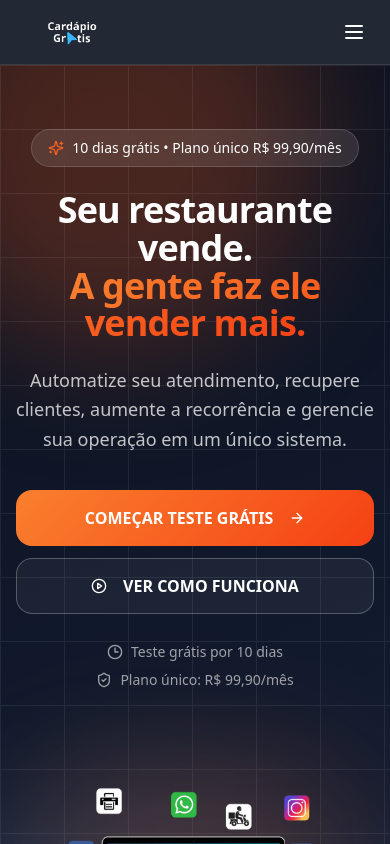
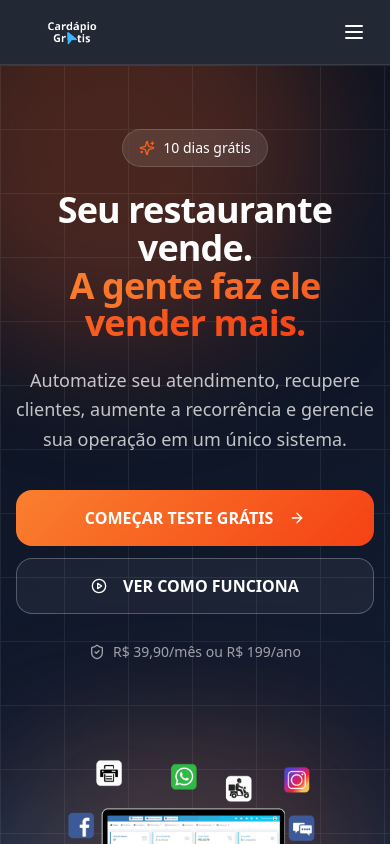
Before and after one commit to clicaepedefree/clicaepedefree, a React (Vite) app: page / in a window 390 px wide. Shown: the top 844 px of the page. Built offline with nearby package versions, Linux system fonts and the light colour scheme.

Commit message:
Atualiza preços mensal e anual na landing page

```diff
--- a/src/components/landing/LandingClose.tsx
+++ b/src/components/landing/LandingClose.tsx
@@ -31,10 +31,10 @@ const steps = [
 const faqs = [
   { q: "Preciso instalar alguma coisa?", a: "Não. Tudo funciona pelo navegador, no computador e no celular." },
   { q: "Como funciona o teste?", a: "Você tem 10 dias grátis para testar o sistema completo, com nossa equipe ajudando na configuração." },
-  { q: "Existe fidelidade ou multa?", a: "Não. O plano é mensal e você pode cancelar quando quiser." },
+  { q: "Quais são as opções de assinatura?", a: "Você pode escolher entre a assinatura mensal e a anual. As duas incluem os mesmos recursos." },
   { q: "Funciona com iFood e 99Food?", a: "Sim. Os pedidos dos marketplaces chegam junto com os pedidos do seu cardápio próprio." },
   { q: "Vocês ajudam a cadastrar meu cardápio?", a: "Sim. Nossa equipe cadastra seus produtos, fotos e preços para você começar pronto." },
-  { q: "Quanto custa depois do teste?", a: "Plano único de R$ 99,90 por mês, com todos os recursos incluídos." },
+  { q: "Quanto custa depois do teste?", a: "R$ 39,90 por mês ou R$ 199 por ano, com todos os recursos incluídos." },
 ];
 
 const included = [
@@ -89,7 +89,7 @@ export function LandingClose() {
           <div className="mx-auto max-w-3xl text-center">
             <span className="text-sm font-bold uppercase tracking-widest text-flame">A oferta</span>
             <h2 className="mt-4 text-3xl font-extrabold md:text-5xl">
-              Um plano único. Todos os recursos liberados.
+              Escolha entre mensal e anual. Todos os recursos liberados.
             </h2>
             <p className="mt-4 text-lg text-white/70">
               Teste por 10 dias grátis e veja o sistema funcionando no seu restaurante.
@@ -101,12 +101,21 @@ export function LandingClose() {
               <span className="inline-flex rounded-full bg-gradient-flame px-4 py-1.5 text-sm font-bold text-flame-foreground">
                 10 dias grátis para testar
               </span>
-              <div className="mt-6 flex items-end justify-center gap-2">
-                <span className="text-2xl font-semibold text-white/70">R$</span>
-                <span className="text-6xl font-extrabold leading-none md:text-7xl">99,90</span>
-                <span className="pb-2 text-lg text-white/70">/mês</span>
+              <div className="mt-6 grid gap-3 sm:grid-cols-2">
+                {[
+                  { label: "Mensal", price: "39,90", period: "mês" },
+                  { label: "Anual", price: "199", period: "ano" },
+                ].map(({ label, price, period }) => (
+                  <div key={label} className="rounded-2xl border border-white/15 bg-white/5 px-3 py-5">
+                    <p className="mb-2 text-sm font-semibold text-white/70">{label}</p>
+                    <p>
+                      <span className="text-lg text-white/70">R$ </span>
+                      <span className="text-4xl font-extrabold leading-none md:text-5xl">{price}</span>
+                      <span className="text-base text-white/70"> /{period}</span>
+                    </p>
+                  </div>
+                ))}
               </div>
-              <p className="mt-3 text-white/60">Sem fidelidade. Cancele quando quiser.</p>
             </div>
 
             <ul className="mt-9 grid gap-3 sm:grid-cols-2">
@@ -136,7 +145,7 @@ export function LandingClose() {
           {/* Ancoragem de valor */}
           <div className="mx-auto mt-14 grid max-w-4xl gap-4 sm:grid-cols-3">
             {[
-              { big: "R$ 3,33", small: "por dia — menos que um café" },
+              { big: "R$ 16,58", small: "por mês no equivalente da assinatura anual" },
               { big: "1 pedido", small: "por mês já paga o sistema" },
               { big: "Tudo em 1", small: "no lugar de vários sistemas" },
             ].map((c) => (
@@ -212,7 +221,7 @@ export function LandingClose() {
             COMEÇAR TESTE GRÁTIS
             <ArrowRight className="ml-2 h-5 w-5 transition-transform group-hover:translate-x-1" />
           </Button>
-          <p className="mt-4 text-sm text-white/60">10 dias grátis • Depois R$ 99,90/mês • Sem fidelidade</p>
+          <p className="mt-4 text-sm text-white/60">10 dias grátis • Depois R$ 39,90/mês ou R$ 199/ano</p>
         </div>
       </section>
     </>
--- a/src/components/landing/LandingHero.tsx
+++ b/src/components/landing/LandingHero.tsx
@@ -1,5 +1,5 @@
 import { Button } from "@/components/ui/button";
-import { ArrowRight, PlayCircle, ShieldCheck, Clock3, Sparkles } from "lucide-react";
+import { ArrowRight, PlayCircle, ShieldCheck, Sparkles } from "lucide-react";
 import { scrollToPlans } from "@/lib/signup-cta";
 import devices from "@/assets/mockup-devices.png";
 
@@ -26,7 +26,7 @@ export function LandingHero() {
           <div className="text-center lg:text-left">
             <div className="mb-6 inline-flex items-center gap-2 rounded-full border border-white/15 bg-white/10 px-4 py-2 text-sm backdrop-blur">
               <Sparkles className="h-4 w-4 text-flame" />
-              <span className="font-medium">10 dias grátis • Plano único R$ 99,90/mês</span>
+              <span className="font-medium">10 dias grátis</span>
             </div>
 
             <h1 className="text-4xl font-extrabold leading-[1.05] tracking-tight md:text-5xl lg:text-6xl">
@@ -62,10 +62,7 @@ export function LandingHero() {
 
             <div className="mt-7 flex flex-wrap justify-center gap-x-6 gap-y-2 text-sm text-white/60 lg:justify-start">
               <span className="inline-flex items-center gap-2">
-                <Clock3 className="h-4 w-4" /> Teste grátis por 10 dias
-              </span>
-              <span className="inline-flex items-center gap-2">
-                <ShieldCheck className="h-4 w-4" /> Plano único: R$ 99,90/mês
+                <ShieldCheck className="h-4 w-4" /> R$ 39,90/mês ou R$ 199/ano
               </span>
             </div>
           </div>
--- a/src/pages/Signup.tsx
+++ b/src/pages/Signup.tsx
@@ -283,7 +283,7 @@ export default function Signup() {
                     <SelectValue placeholder="Selecione o plano" />
                   </SelectTrigger>
                   <SelectContent>
-                    <SelectItem value="gratis">Plano único — R$ 99,90/mês — 7 dias grátis</SelectItem>
+                    <SelectItem value="gratis">Teste grátis · Depois R$ 39,90/mês ou R$ 199/ano</SelectItem>
                   </SelectContent>
                 </Select>
                 <p className="text-sm text-muted-foreground">Todos os recursos liberados. Cancele quando quiser.</p>
```
